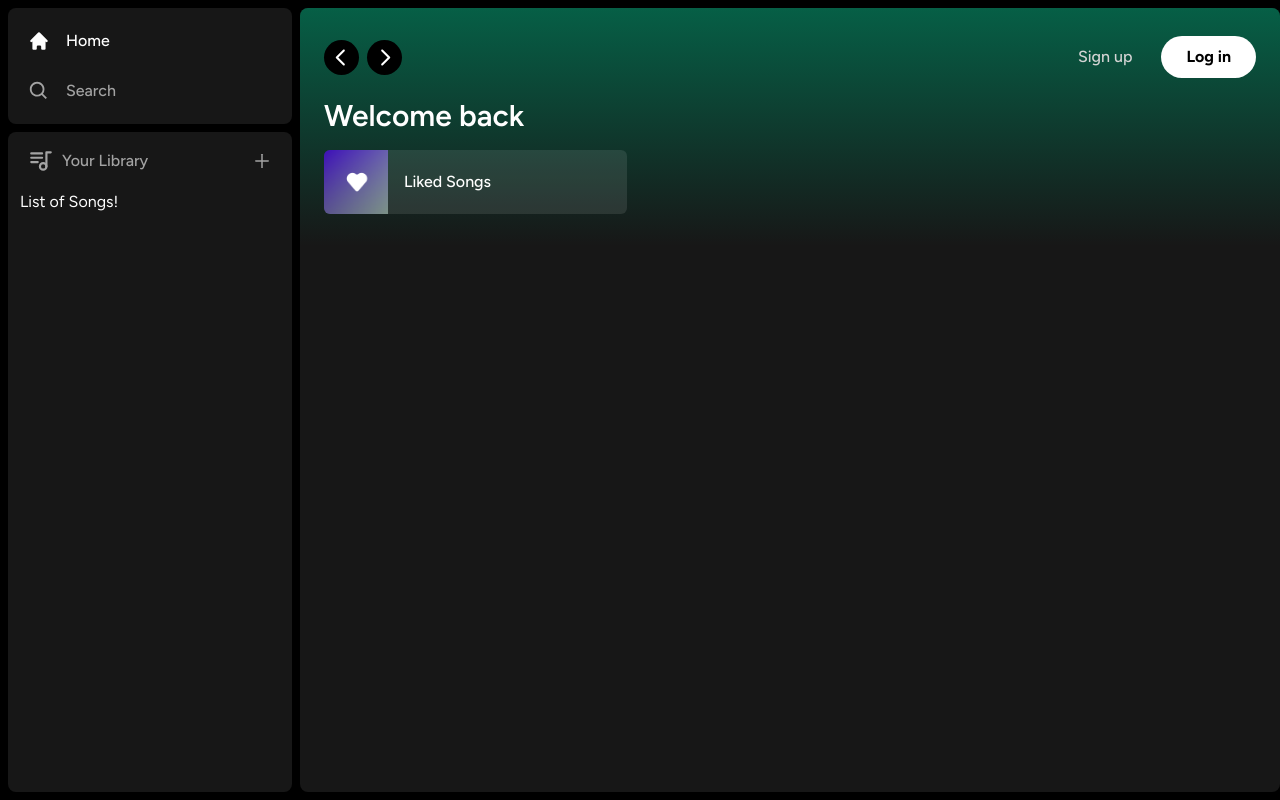
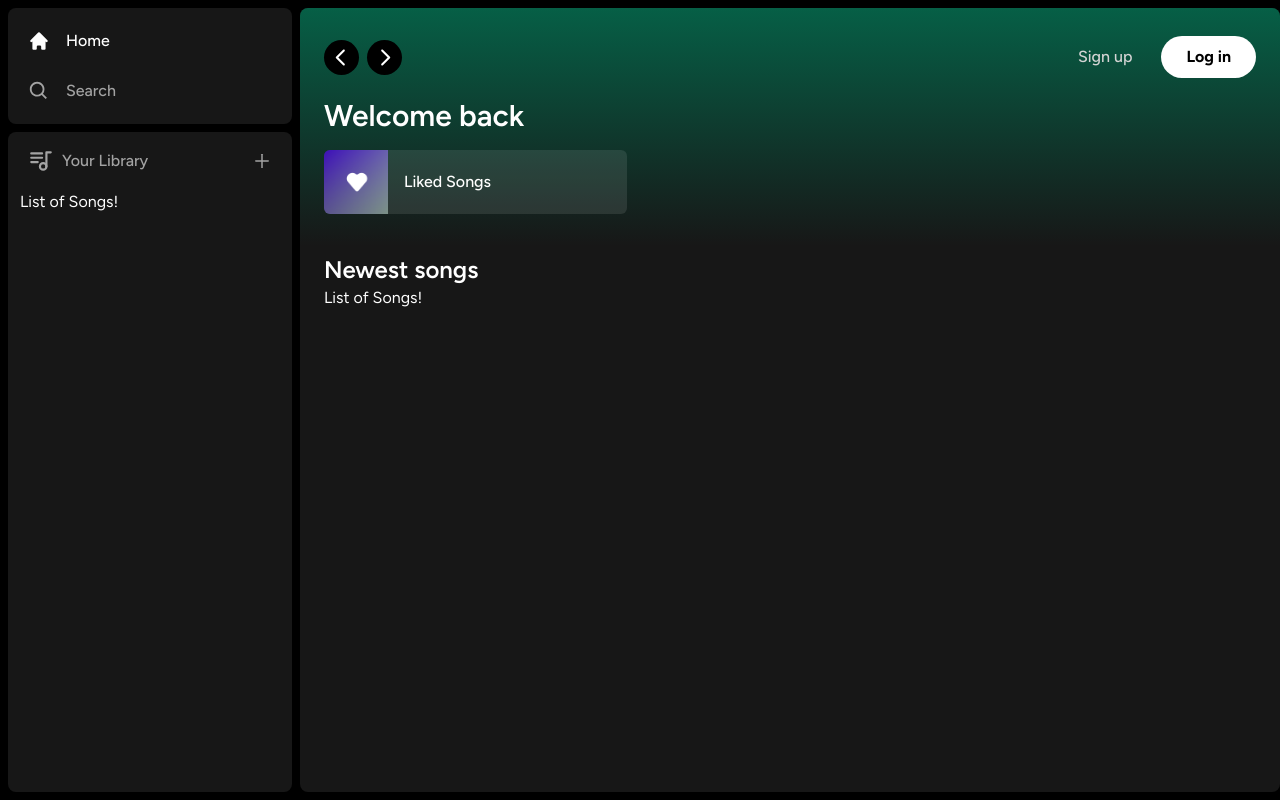
Before and after one commit to CharlesDobsonJr/spotify-clone, a Next.js app: page / in a window 1280 px wide. Built offline with nearby package versions, Linux system fonts and the light colour scheme.

Commit message:
Added more Tailwind styling to playlist area.

```diff
--- a/app/(site)/page.tsx
+++ b/app/(site)/page.tsx
@@ -41,6 +41,16 @@
           </div>
         </div>
       </Header>
+      <div className="mt-2 mb-7 px-6">
+        <div className="flex justify-between items-center">
+          <h1 className="text-white text-2xl font-semibold">
+            Newest songs
+          </h1>
+        </div>
+        <div>
+          List of Songs!
+        </div>
+      </div>
 
     </div>
 
--- a/components/ListItem.tsx
+++ b/components/ListItem.tsx
@@ -24,6 +24,7 @@
 
     return (
         <button
+            onClick={onClick}
             className="
                 relative
                 group
```
